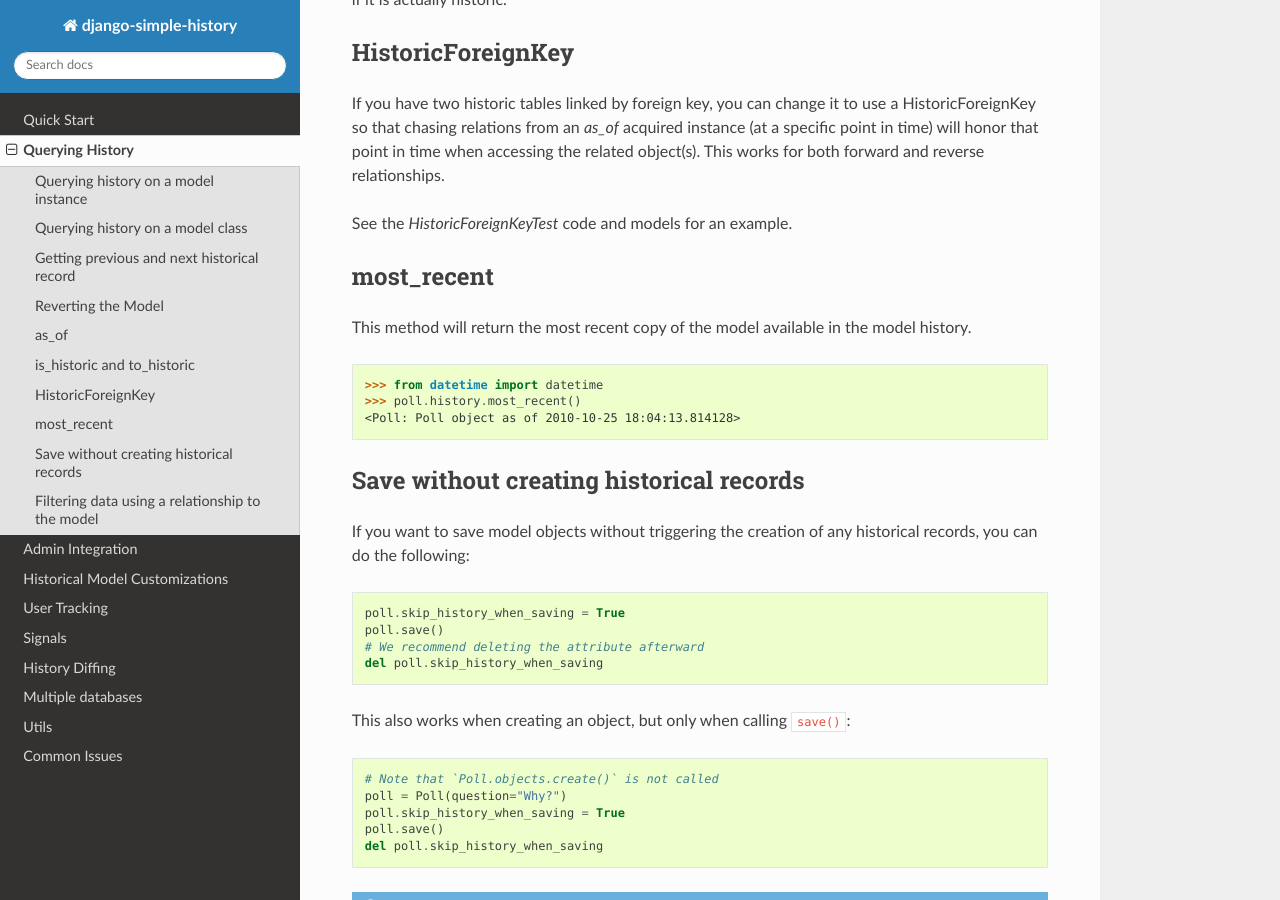
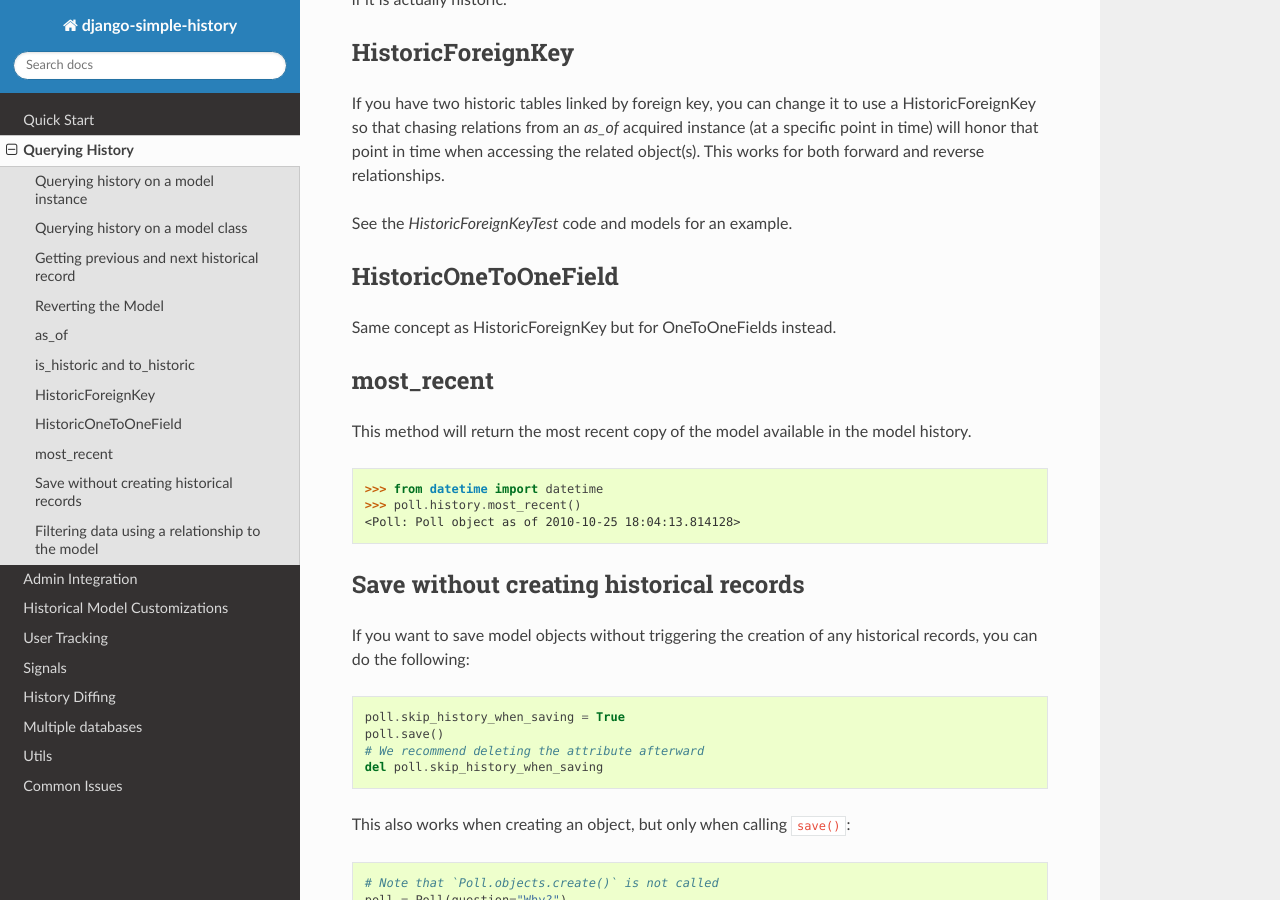
Before and after one commit to jazzband/django-simple-history, a Sphinx documentation site: the page built from docs/querying_history.rst, in a window 1280 px wide and 900 px high, scrolled down 2907 px. Built offline with Sphinx 7.4.7 and the Read the Docs theme 2.0.0, drawn with Linux system fonts in a browser that asks for light colours.

Commit message:
Added HistoricOneToOneFiled to querying_history.rst

```diff
--- a/docs/querying_history.rst
+++ b/docs/querying_history.rst
@@ -162,6 +162,11 @@
 See the `HistoricForeignKeyTest` code and models for an example.
 
 
+HistoricOneToOneField
+---------------------
+
+Same concept as HistoricForeignKey but for OneToOneFields instead.
+
 most_recent
 -----------
 
```
